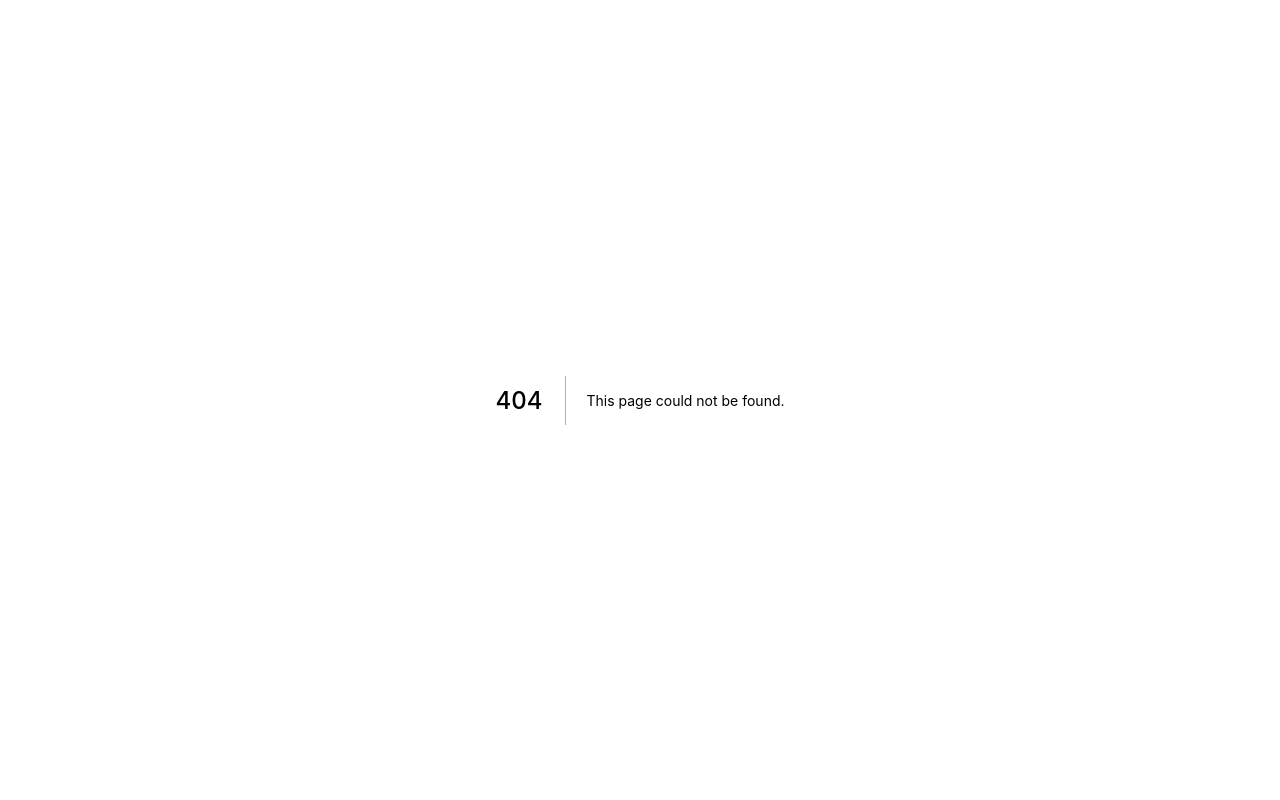
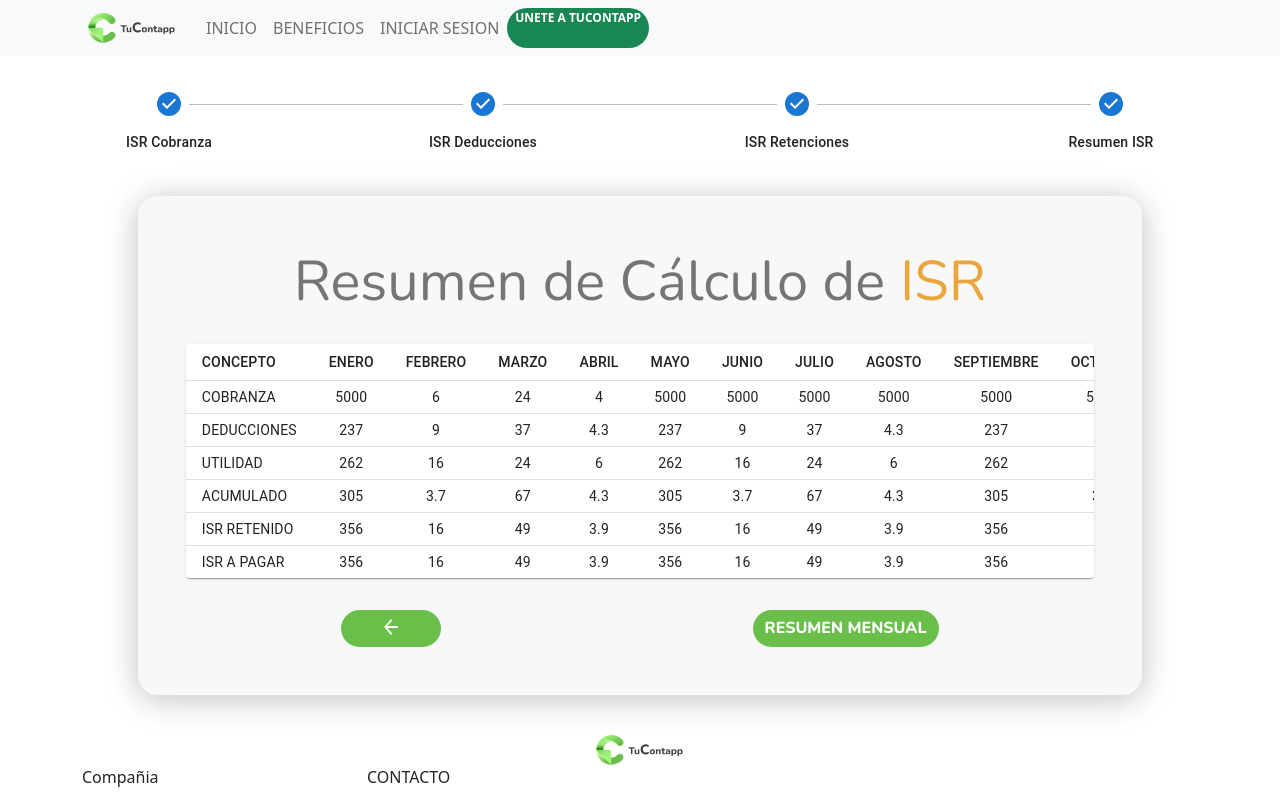
Before and after one commit to ContaApp/Frontedn, a Next.js app: page /resumencalculoisr in a window 1280 px wide. Before the commit this address had no page. Shown: the top 800 px of the page. Built offline with nearby package versions, Linux system fonts and the light colour scheme.

Commit message:
Se agrega Page Resumen ISR y componente tableISR

```diff
--- /dev/null
+++ b/components/utilities/ButtonPage.js
@@ -0,0 +1,11 @@
+import { Button } from 'react-bootstrap';
+
+function ButtonLanding({children}) {
+    return (
+        <Button >
+            {children}
+        </Button>
+    );
+}
+
+export default ButtonLanding;
--- /dev/null
+++ b/components/utilities/Tables/TableResumenISR.js
@@ -0,0 +1,74 @@
+import * as React from 'react';
+import Table from '@mui/material/Table';
+import TableBody from '@mui/material/TableBody';
+import TableCell from '@mui/material/TableCell';
+import TableContainer from '@mui/material/TableContainer';
+import TableHead from '@mui/material/TableHead';
+import TableRow from '@mui/material/TableRow';
+import Paper from '@mui/material/Paper';
+
+
+function createData(name, january, february, march, april, may,
+  june, july, august, september, october, november, december) {
+  return { name, january, february, march, april, may,
+    june, july, august, september, october, november, december };
+}
+
+const rows = [
+  createData('COBRANZA', 5000.00, 6.0, 24, 4.0, 5000.00,5000.00,5000.00,5000.00, 5000.00, 5000.00,5000.00,5000.00),
+  createData('DEDUCCIONES', 237, 9.0, 37, 4.3,237, 9.0, 37, 4.3,237, 9.0, 37, 4.3),
+  createData('UTILIDAD', 262, 16.0, 24, 6.0,262, 16.0, 24, 6.0,262, 16.0, 24, 6.0),
+  createData('ACUMULADO', 305, 3.7, 67, 4.3,305, 3.7, 67, 4.3,305, 3.7, 67, 4.3),
+  createData('ISR RETENIDO', 356, 16.0, 49, 3.9,356, 16.0, 49, 3.9,356, 16.0, 49, 3.9),
+  createData('ISR A PAGAR', 356, 16.0, 49, 3.9, 356, 16.0, 49, 3.9, 356, 16.0, 49, 3.9),
+];
+
+export default function DenseTable() {
+  return (
+    <TableContainer component={Paper}>
+      <Table sx={{ minWidth: 650 }} size="small" aria-label="a dense table">
+        <TableHead>
+          <TableRow>
+            <TableCell className="table-head-column">CONCEPTO</TableCell>
+            <TableCell className="table-head-column" align="right">ENERO</TableCell>
+            <TableCell className="table-head-column" align="right">FEBRERO</TableCell>
+            <TableCell className="table-head-column" align="right">MARZO</TableCell>
+            <TableCell className="table-head-column" align="right">ABRIL</TableCell>
+            <TableCell className="table-head-column" align="right">MAYO</TableCell>
+            <TableCell className="table-head-column" align="right">JUNIO</TableCell>
+            <TableCell className="table-head-column" align="right">JULIO</TableCell>
+            <TableCell className="table-head-column" align="right">AGOSTO</TableCell>
+            <TableCell className="table-head-column" align="right">SEPTIEMBRE</TableCell>
+            <TableCell className="table-head-column" align="right">OCTUBRE</TableCell>
+            <TableCell className="table-head-column" align="right">NOVIEMBRE</TableCell>
+            <TableCell className="table-head-column" align="right">DICIEMBRE</TableCell>
+          </TableRow>
+        </TableHead>
+        <TableBody>
+          {rows.map((row) => (
+            <TableRow
+              key={row.name}
+              sx={{ '&:last-child td, &:last-child th': { border: 0 } }}
+            >
+              <TableCell  className="table-content-cell table-concept-cell" component="th" scope="row">
+                {row.name}
+              </TableCell>
+              <TableCell className="table-content-cell" align="center">{row.january}</TableCell>
+              <TableCell className="table-content-cell" align="center">{row.february}</TableCell>
+              <TableCell className="table-content-cell" align="center">{row.march}</TableCell>
+              <TableCell className="table-content-cell" align="center">{row.april}</TableCell>
+              <TableCell className="table-content-cell" align="center">{row.may}</TableCell>
+              <TableCell className="table-content-cell" align="center">{row.june}</TableCell>
+              <TableCell className="table-content-cell" align="center">{row.july}</TableCell>
+              <TableCell className="table-content-cell" align="center">{row.august}</TableCell>
+              <TableCell className="table-content-cell" align="center">{row.september}</TableCell>
+              <TableCell className="table-content-cell" align="center">{row.october}</TableCell>
+              <TableCell className="table-content-cell" align="center">{row.november}</TableCell>
+              <TableCell className="table-content-cell" align="center">{row.december}</TableCell>
+            </TableRow>
+          ))}
+        </TableBody>
+      </Table>
+    </TableContainer>
+  );
+}
--- /dev/null
+++ b/pages/resumencalculoisr.js
@@ -0,0 +1,58 @@
+import { Col, Row} from 'react-bootstrap';
+import Image from 'next/image';
+
+import Layout from '../components/utilities/Layout';
+import LayoutPage from '../components/utilities/layout-page/LayoutPages';
+
+import StepperISR from '../components/utilities/Steppers/StepperISR';
+import TableResumenISR from '../components/utilities/Tables/TableResumenISR';
+import ButtonPage from '../components/utilities/ButtonPage';
+//import InputMoney from '../components/utilities/Input/Input-money-pages';
+//import LottieISRCobranza from '../components/Lotties/Lottie-isr-cobranza';
+
+import next from '../public/assets/icons/Next.svg';
+import prev from '../public/assets/icons/Previus.svg';
+
+export default function ResumenCalculoISR() {
+    return (
+        <Layout>
+            <Col sm={12} md={12}>
+                <StepperISR num='5' />
+            </Col>
+
+            <LayoutPage>
+
+                <Col sm={12} md={12}>
+                    <h1 className="title-card">Resumen de Cálculo de
+                        <span className="span-title-card">
+                            ISR
+                        </span>
+                    </h1>
+                </Col>
+
+                <Col sm={12} md={10} className="columna-de-prueba">
+                    <div className="div-multim-cad" >
+                        <Row>
+                            <Col sm={12} md={12}>
+                                <div className="div-container-table-resumenisr-card">
+                                        <TableResumenISR/>
+                                </div>
+                            </Col>
+                            <Col sm={12}>
+                                    <div className="div-container-buttons-pages-card">
+                                        <ButtonPage className="btn-pages-general-np">
+                                            <Image className="icon-btn-pages" src={prev} alt="Atrás" />
+                                        </ButtonPage>
+                                        <ButtonPage className="btn-pages-general">
+                                            <span className="text-btn-pages-general" >Resumen Mensual</span>
+                                        </ButtonPage>
+
+                                    </div>
+                            </Col>
+                        </Row>
+                    </div>
+                </Col>
+            </LayoutPage>
+        </Layout>
+    )
+}
--- a/styles/_base.scss
+++ b/styles/_base.scss
@@ -174,3 +174,19 @@ align-items: space-between;
     margin-bottom: 0px;
 
 }
+
+
+ /*Estilos contenedor de botoenes de pages */
+
+ .div-container-buttons-pages-card{
+    width: 100%;
+    height: auto;
+    //background: orange;
+    display: flex;
+    flex-direction: row;
+
+    justify-content: space-around;
+    padding:0px;
+    margin-top: 0px;
+
+}
--- a/styles/_utilities.scss
+++ b/styles/_utilities.scss
@@ -90,3 +90,16 @@ border: none;
      color: $color-orange;
 
  }
+
+ /*Estilos para tabla*/
+
+ .table-head-column{
+    font-family: $font-nunito;
+    color: $color-orange;
+    font-weight: bold;
+ }
+
+ .table-concept-cell{
+    font-family: $font-nunito;
+    color: $color-green;
+ }
--- a/styles/app.scss
+++ b/styles/app.scss
@@ -16,5 +16,6 @@
 @import "./components/landing/imagens-landing";
 @import "./components/landing/hero-landing";
 @import "./components/lotties";
+@import "./components/button-pages";
 
 @import "./components/layout-pages";
--- /dev/null
+++ b/styles/components/_button-pages.scss
@@ -0,0 +1,50 @@
+
+.btn-pages-general{
+    width: auto;
+height: auto;
+background-color: $color-green;
+border-radius: 100px;
+margin-top: 32px;
+border: none;
+padding: 10px;
+padding-left: 12px;
+padding-right: 12px;
+ }
+.btn-primary{
+    width: auto;
+    min-width: 100px;
+    height: auto;
+    background-color: $color-green;
+    border-radius: 100px;
+    margin-top: 32px;
+    border: none;
+    padding-top: 5px;
+    padding-bottom: 5px;
+
+    padding-left: 12px;
+    padding-right: 12px;
+}
+ Button.btn-pages-general-np{
+     width: 250px;
+    height: auto;
+    background: red;
+ }
+
+ .text-btn-pages-general{
+    width: 100%;
+    height: auto;
+
+    font-family: $font-nunito;
+    font-style: normal;
+    font-weight: 800;
+    font-size: 16px;
+    line-height: 27px;
+    /* identical to box height, or 169% */
+    display: flex;
+    align-items: center;
+    text-align: center;
+    justify-content:center;
+    text-transform: uppercase;
+
+    color: $color-white;
+ }
```
